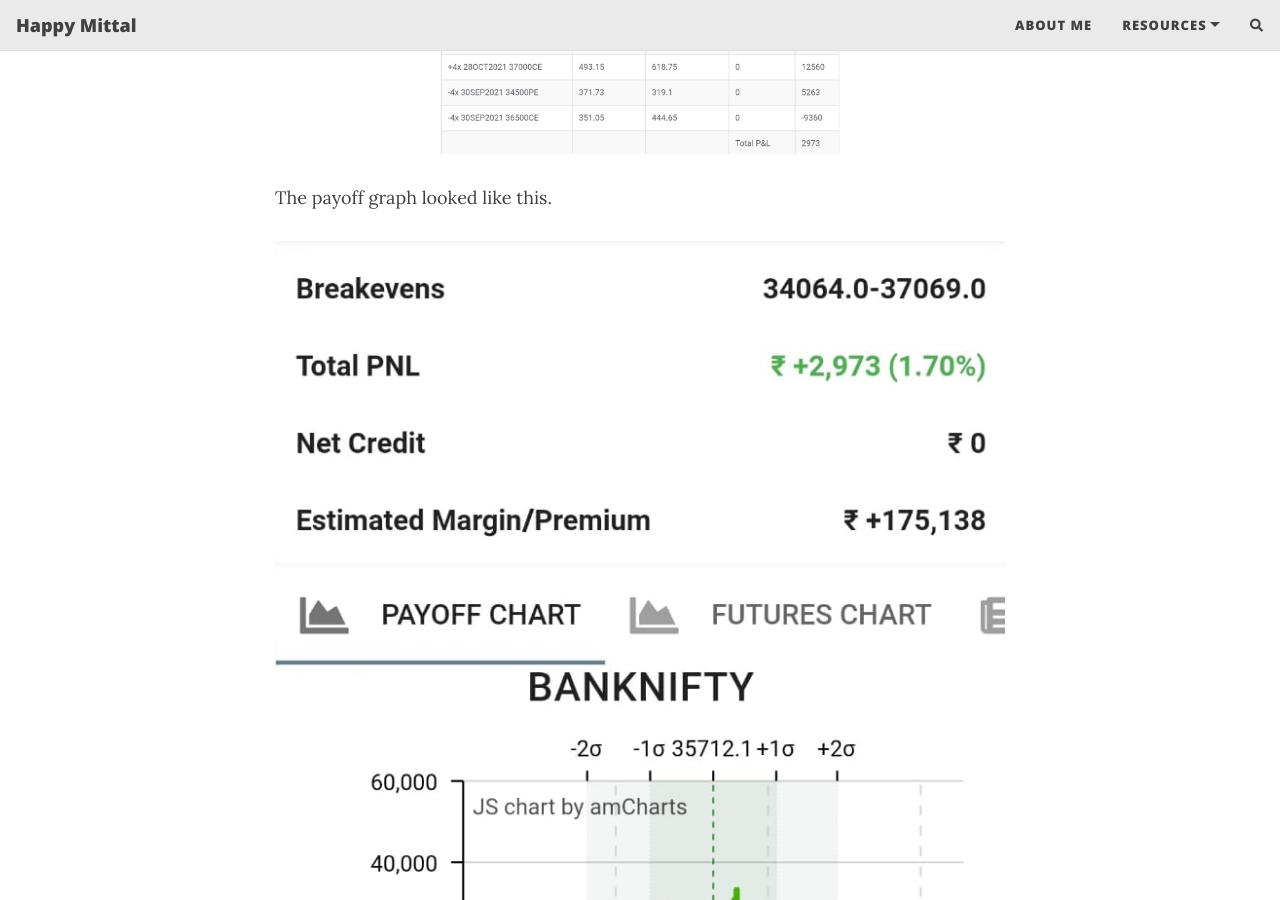
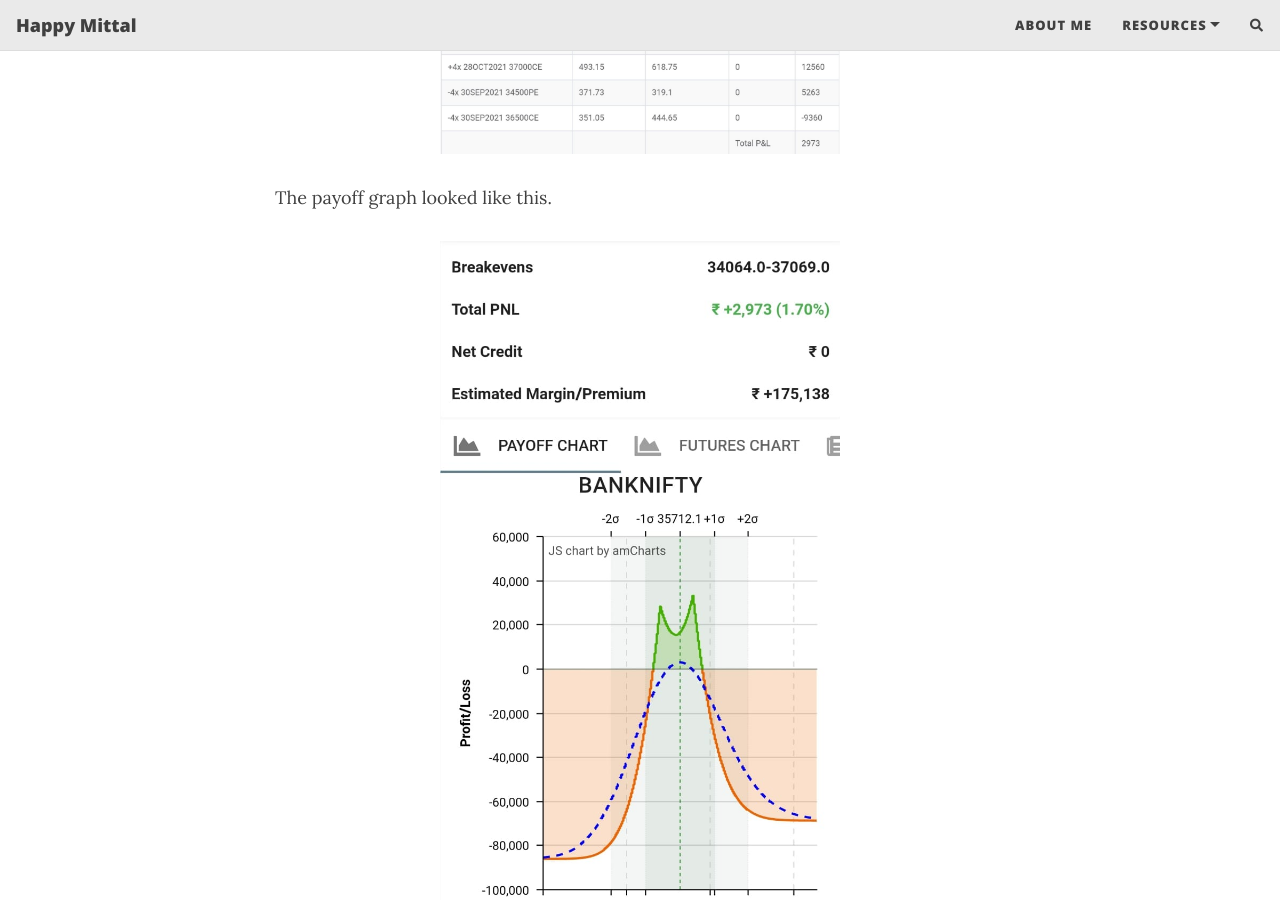
Before and after one commit to happy2332/happy2332.github.io, a Jekyll site: the page built from _posts/2021-08-24-double-diagonal-sep-2021-series.md, in a window 1280 px wide and 900 px high, scrolled down 497 px. Built offline with Jekyll 4.4.1, drawn with Linux system fonts in a browser that asks for light colours; nearby versions of some CDN libraries; comment, search, counter and statistics services are not loaded.

Commit message:
Update 2021-08-24-double-diagonal-sep-2021-series.md

```diff
--- a/_posts/2021-08-24-double-diagonal-sep-2021-series.md
+++ b/_posts/2021-08-24-double-diagonal-sep-2021-series.md
@@ -14,6 +14,6 @@ Our trades looked like this at the closing of the day.
 
 The payoff graph looked like this.
 
-![dd_payoff_aug_24_2021](../assets/img/dd_payoff_aug_24_2021.jpeg)
+<p style="text-align:center;"><img src="../assets/img/dd_payoff_aug_24_2021.jpeg" width="400px"/></p>
 
 The breakevens are still far, so we do nothing until BNF breaches 36200 on the upside.
```
